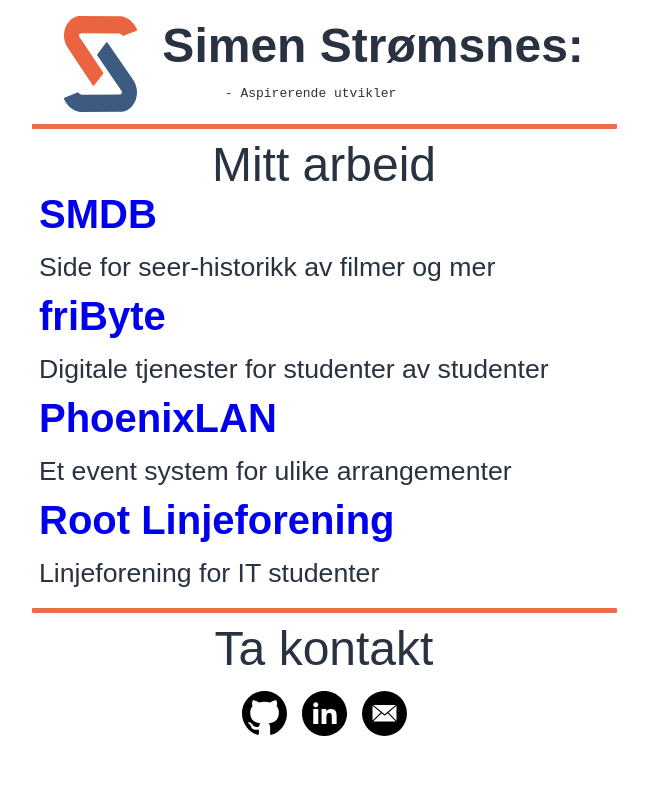
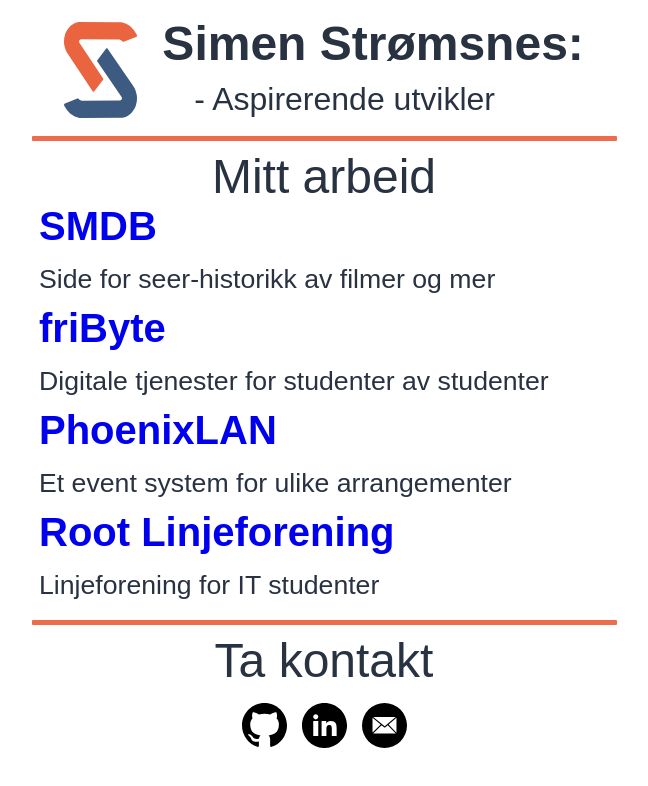
Before and after one commit to simsine/simsine.github.io, a plain HTML site: page index.html in a window 1280 px wide. Shown: the whole page, without its empty margins (316-964 px from the left). Drawn offline with Linux system fonts and the light colour scheme.

Commit message:
Update index.html

```diff
--- a/index.html
+++ b/index.html
@@ -29,7 +29,7 @@
 				<a href="https://simsine.github.io/"><img src="./media/logo.svg" alt="" class="logo"/></a>
 				<hgroup>
 					<h1 class="title"><b>Simen Strømsnes:</b></h1>
-					<p><pre>&#9;- Aspirerende utvikler</pre></p>
+					<p>&emsp;- Aspirerende utvikler</p>
 				</hgroup>
 			</header>
 			<hr>
```
